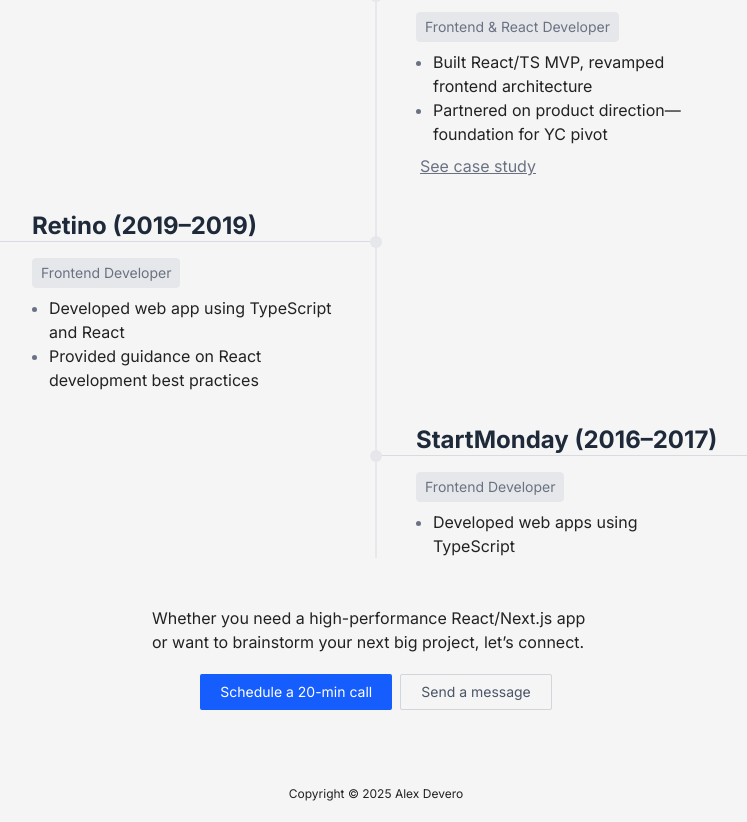
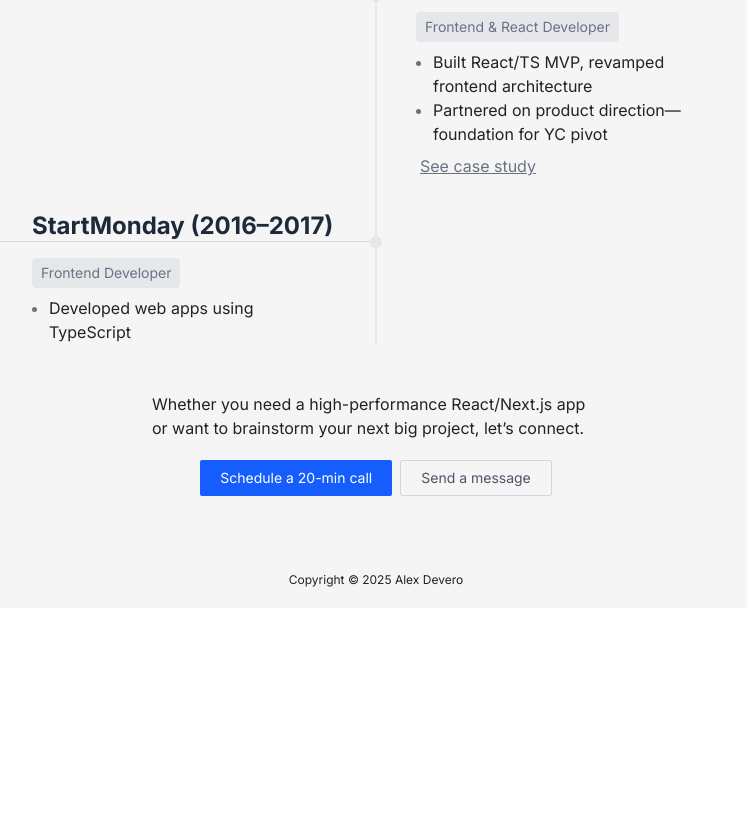
Before and after one commit to alexdevero/alex-devero-website-nextjs, a Next.js app: page /work in a window 1280 px wide. Shown: the part 958-1780 px from the top of the page, without its empty margins (264-1011 px from the left). After the commit the page ends 1566 px from the top, so only its background shows below. Built offline with nearby package versions, Linux system fonts and the light colour scheme; no server answers; some icons are missing; what next-recaptcha-v3 would draw is missing.

Commit message:
fix: hide Retino

```diff
--- a/src/components/Pages/WorkPage/Timeline.tsx
+++ b/src/components/Pages/WorkPage/Timeline.tsx
@@ -53,22 +53,22 @@ const timeline: TimelineNodeProps[] = [
     yearFrom: '2017',
     yearTo: '2019',
   },
-  {
-    // caseStudyLink: routes.caseStudyRetino,
-    list: [
-      'Developed web app using TypeScript and React',
-      'Provided guidance on React development best practices',
-    ],
-    position: 'left',
-    role: 'Frontend Developer',
-    title: 'Retino',
-    yearFrom: '2019',
-    yearTo: '2019',
-  },
+  // {
+  //   // caseStudyLink: routes.caseStudyRetino,
+  //   list: [
+  //     'Developed web app using TypeScript and React',
+  //     'Provided guidance on React development best practices',
+  //   ],
+  //   position: 'left',
+  //   role: 'Frontend Developer',
+  //   title: 'Retino',
+  //   yearFrom: '2019',
+  //   yearTo: '2019',
+  // },
   {
     // caseStudyLink: routes.caseStudyStartMonday,
     list: ['Developed web apps using TypeScript'],
-    position: 'right',
+    position: 'left',
     role: 'Frontend Developer',
     title: 'StartMonday',
     yearFrom: '2016',
--- a/src/data/work.tsx
+++ b/src/data/work.tsx
@@ -85,20 +85,20 @@ export const work: Work[] = [
     ],
     caseStudy: routes.caseStudyPersoo,
   },
-  {
-    company: 'Retino',
-    position: 'Front-end TypeScript Developer',
-    yearFrom: '2019',
-    yearTo: '2019',
-    logo: (props: LogoProps) => <RetinoLogo {...props} />,
-    technologies: {
-      frontend: 'React, TypeScript, CSS, Sass (Scss)',
-    },
-    responsibilities: [
-      'Developed web app using TypeScript and React.',
-      'Provided guidance on React development best practices.',
-    ],
-  },
+  // {
+  //   company: 'Retino',
+  //   position: 'Front-end TypeScript Developer',
+  //   yearFrom: '2019',
+  //   yearTo: '2019',
+  //   logo: (props: LogoProps) => <RetinoLogo {...props} />,
+  //   technologies: {
+  //     frontend: 'React, TypeScript, CSS, Sass (Scss)',
+  //   },
+  //   responsibilities: [
+  //     'Developed web app using TypeScript and React.',
+  //     'Provided guidance on React development best practices.',
+  //   ],
+  // },
   {
     company: 'Supernova',
     position: 'Front-end & React Developer',
```
